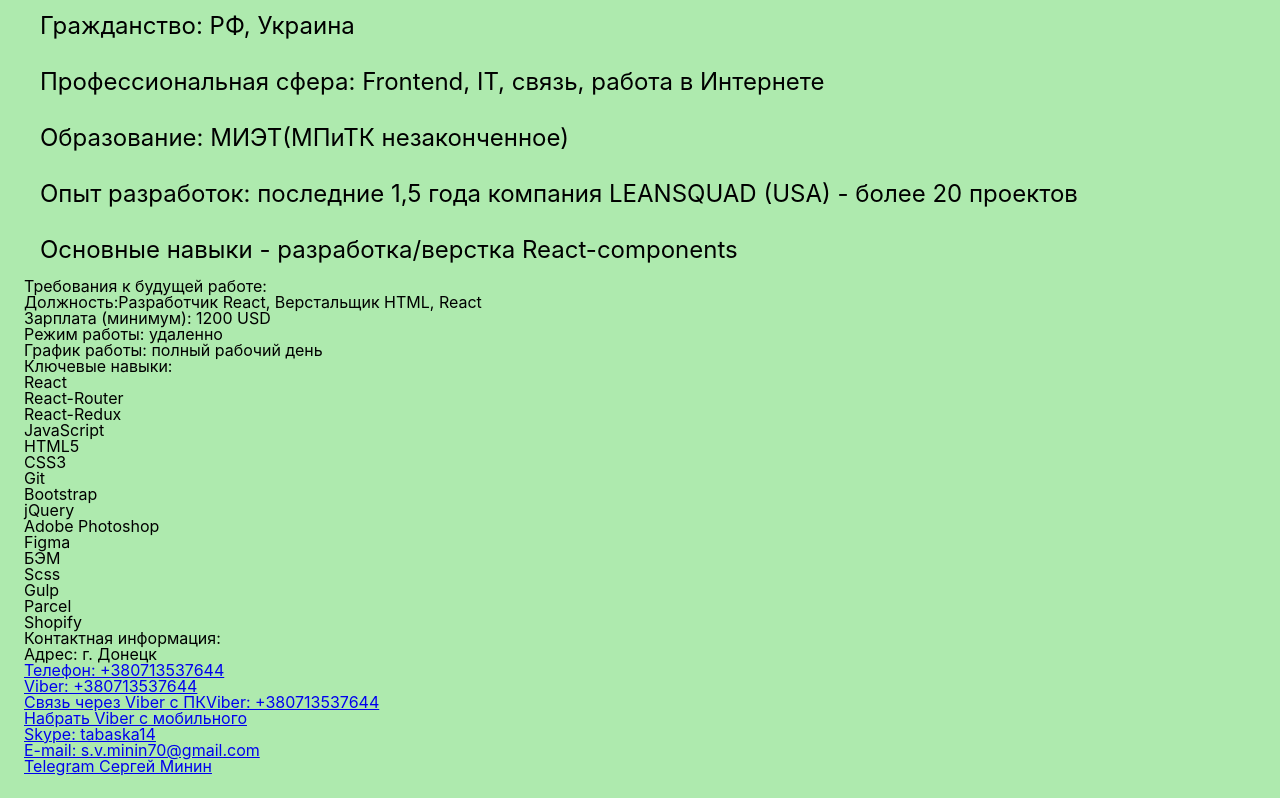
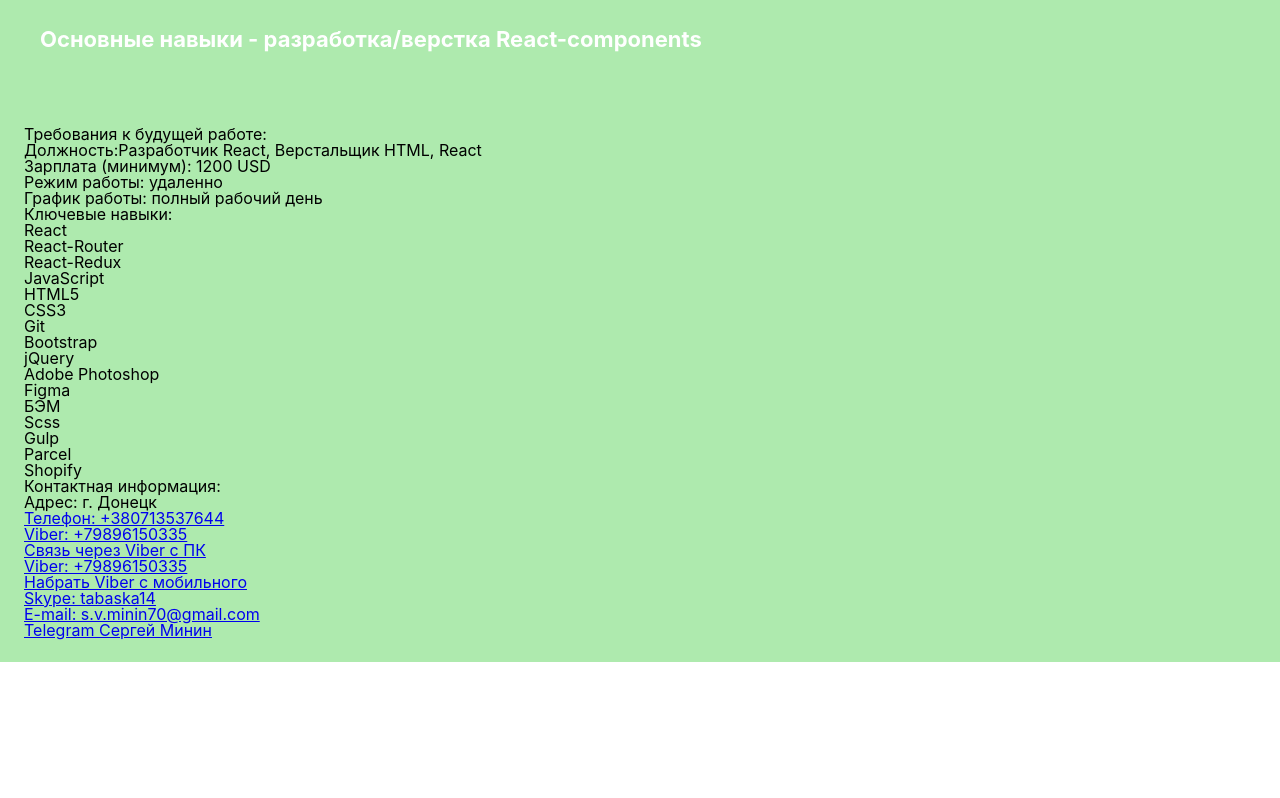
Before and after one commit to kraken1970/resume2020, a React (Create React App) app: page / in a window 1280 px wide. Shown: the part 768-1566 px from the top of the page. After the commit the page ends 1430 px from the top, so only its background shows below. Built offline with nearby package versions, Linux system fonts and the light colour scheme.

Commit message:
+ customlink

```diff
--- a/package.json
+++ b/package.json
@@ -6,6 +6,7 @@
     "@testing-library/jest-dom": "^4.2.4",
     "@testing-library/react": "^9.3.2",
     "@testing-library/user-event": "^7.1.2",
+    "classnames": "^2.2.6",
     "node-sass": "^4.14.1",
     "react": "^16.13.1",
     "react-dom": "^16.13.1",
--- a/src/components/Conatcts/Contacts.jsx
+++ b/src/components/Conatcts/Contacts.jsx
@@ -1,61 +1,26 @@
 import React from "react";
-import CustomLink from 'components/CustomLink/CustomLink'
+import CustomLink from "components/CustomLink/CustomLink";
+import { contacts } from "components/Projects/data";
+import s from "./Contacts.module.scss";
 
 const Contacts = () => {
   return (
-    <div className="contacts-wrap">
+    <div className={s.contacts}>
       <h3>Контактная информация:</h3>
       <p>Адрес: г. Донецк</p>
-      <div className="contact-wrap">
-        <a href="tel:+380713537644" title="Позвоните мне">
-          Телефон: +380713537644
-        </a>
-      </div>
-      <div className="contact-wrap">
-        <a
-          href="viber://chat?number=380713537644"
-          title="Звонок через Viber"
-          className="link-viber"
-        >
-          Viber: +380713537644 <br />
-          Связь через Viber с ПК
-        </a>
-        <a
-          href="http://msng.link/vi/380713537644"
-          title="Напишите мне в Viber"
-          className="link-viber"
-        >
-          Viber: +380713537644 <br />
-          Набрать Viber с мобильного
-        </a>
-      </div>
-      <div className="contact-wrap">
-        <a
-          href="skype:tabaska14?call"
-          title="Звонок через Skype"
-          className="link-skype"
-        >
-          Skype: tabaska14
-        </a>
-      </div>
-      <div className="contact-wrap">
-        <a
-          href="mailto:s.v.minin70@gmail.com"
-          title="Напишите мне"
-          className="link-mail"
-        >
-          E-mail: s.v.minin70@gmail.com
-        </a>
-      </div>
-      <div className="contact-wrap">
-        <a
-          href="tg://resolve?domain=@Serg_Minin"
-          title="Напишите мне"
-          className="link-telegram"
-        >
-          Telegram Сергей Минин
-        </a>
-      </div>
+      {contacts.map((contact) => (
+        <div className={s.contact} key={contact.path}>
+          <CustomLink
+            type={contact.type}
+            name1={contact.name1}
+            name2={contact.name2}
+            Pic={contact.Pic}
+            path={contact.path}
+            title={contact.title}
+          />
+        </div>
+      ))}
+
     </div>
   );
 };
--- a/src/components/CustomLink/CustomLink.jsx
+++ b/src/components/CustomLink/CustomLink.jsx
@@ -1,8 +1,10 @@
 import React from "react";
+import s from './CustomLink.module.scss'
 
-const CustomLink = ({ name1, name2, pic, path, title }) => {
+const CustomLink = ({ type, name1, name2, Pic, path, title }) => {
+
   return (
-    <div>
+    <div className={type='contact'? s.contactClass: s.projectClass} >
       <a href={path} target="_blank" rel="noopener noreferrer" title={title}>
         {name1} <br /> {name2}
       </a>
--- /dev/null
+++ b/src/components/CustomLink/CustomLink.module.scss
@@ -0,0 +1,3 @@
+.contactClass {
+	width: 100%;
+}
--- a/src/components/Header/Header.jsx
+++ b/src/components/Header/Header.jsx
@@ -15,7 +15,6 @@
         <p>Профессиональная сфера: Frontend, IT,  связь, работа в Интернете</p>
         <p>Образование: МИЭТ(МПиТК незаконченное)</p>
         <p>Опыт разработок: последние 1,5 года компания LEANSQUAD (USA) - более 20 проектов</p>
-        {/* <p>Стек: React, JS, Html, Css, Shopify(so-so) </p> */}
         <h4>Основные навыки - разработка/верстка React-components</h4>
       </div>
     </header>
--- a/src/components/Header/Header.module.scss
+++ b/src/components/Header/Header.module.scss
@@ -1,12 +1,16 @@
 .header {
-//   text-align: center;
-  font-size: 24px;
+  font-size: 22px;
+  font-weight: bold;
+  display: flex;
+  align-items: center;
+  flex-wrap: wrap;
+  color: #ffffff;
+  margin-bottom: 60px;
 }
 
 .photo {
-  width: 33vw;
+  width: 25vw;
   margin: 0 auto;
-  margin-bottom: 60px;
 }
 
 .text {
--- a/src/components/Projects/data.js
+++ b/src/components/Projects/data.js
@@ -1,3 +1,10 @@
+import React from "react";
+
+import { ReactComponent as Phone } from "assets/phone.svg";
+import { ReactComponent as Viber } from "assets/viber.svg";
+import { ReactComponent as Skype } from "assets/skype.svg";
+import { ReactComponent as Mail } from "assets/mail.svg";
+import { ReactComponent as Telegram } from "assets/telegram.svg";
 
 export const skills = [
   "React",
@@ -15,10 +22,62 @@
   "Scss",
   "Gulp",
   "Parcel",
-	"Shopify"
+  "Shopify",
 ];
 
 export const projects = [
-	  {name:"LEANSQAD",
-	path:"https://leansquad.com/"}
-  ]
+  { name: "Scrap Sports", path: "http://scrapsports.qa.leansquad.net/" },
+  { name: "LEANSQAD", path: "https://leansquad.com/" },
+  { name: "SpecCrew", path: "https://speccrew.com/" },
+  { name: "Shop-A-Dev", path: "https://shopadev.com/" },
+  { name: "Focal Point", path: "https://focalpointprocurement.com/" },
+  { name: "USA Houseloans", path: "https://usahouseloans.leansquad.net/" },
+  { name: "Crown & Caliber", path: "https://www.crownandcaliber.com/" },
+];
+
+export const contacts = [
+  {
+    type: "contact",
+    name1: "Телефон: +380713537644",
+    Pic: Phone,
+    path: "tel:+380713537644",
+    title: "Позвоните мне",
+  },
+  {
+    type: "contact",
+    name1: "Viber: +79896150335",
+    name2: "Связь через Viber с ПК",
+    Pic: Viber,
+    path: "viber://chat?number=79896150335",
+    title: "Звонок через Viber",
+  },
+  {
+    type: "contact",
+    name1: "Viber: +79896150335",
+    name2: "Набрать Viber с мобильного",
+    Pic: Viber,
+    path: "http://msng.link/vi/79896150335",
+    title: "Напишите мне в Viber",
+  },
+  {
+    type: "contact",
+    name1: "Skype: tabaska14",
+    Pic: Skype,
+    path: "skype:tabaska14?call",
+    title: "Звонок через Skype",
+  },
+  {
+    type: "contact",
+    name1: "E-mail: s.v.minin70@gmail.com",
+    Pic: Mail,
+    path: "mailto:s.v.minin70@gmail.com",
+    title: "Напишите мне",
+  },
+  {
+    type: "contact",
+    name1: "Telegram Сергей Минин",
+    Pic: Telegram,
+    path: "tg://resolve?domain=@Serg_Minin",
+    title: "Напишите мне",
+  },
+];
```
Also changed, not shown: src/components/Conatcts/Contacts.module.scss (added), 1 other file (tests, documents, lock files or other folders). Lines whose indentation alone changed are shown as unchanged.
